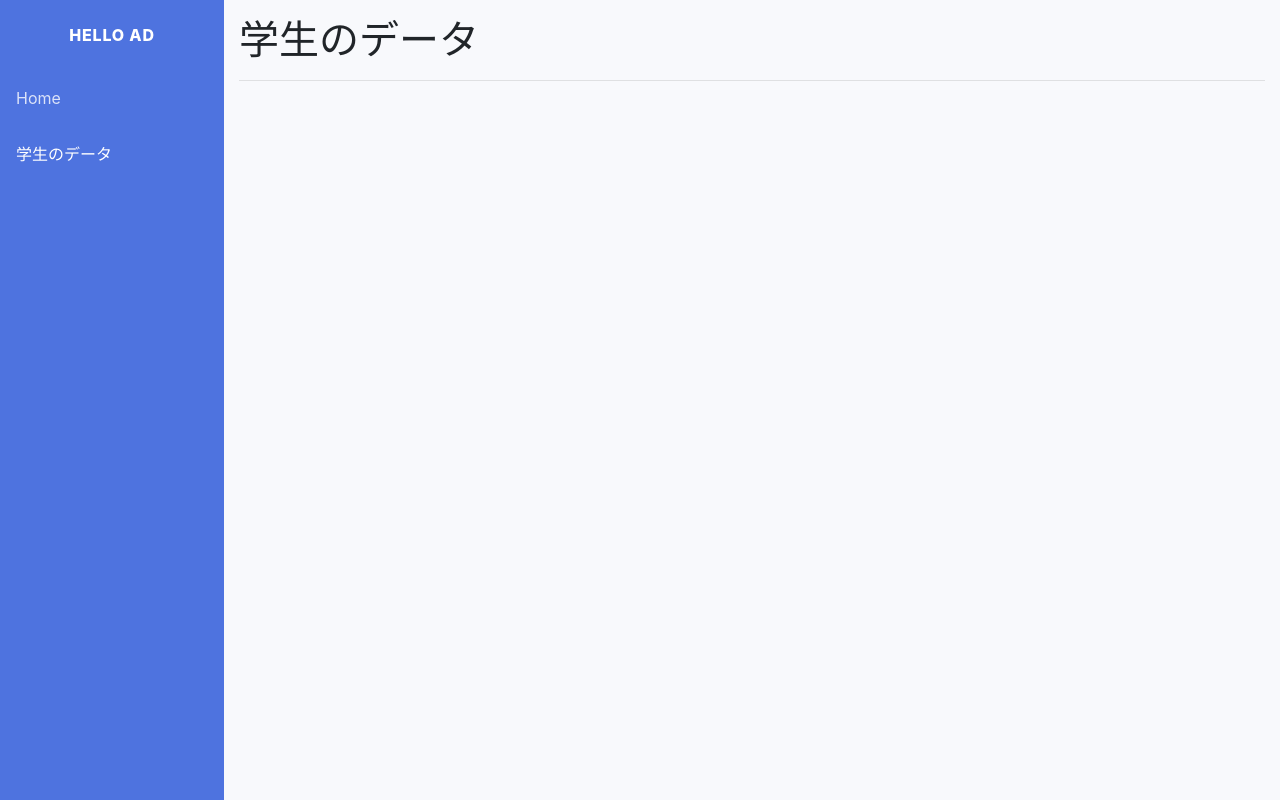
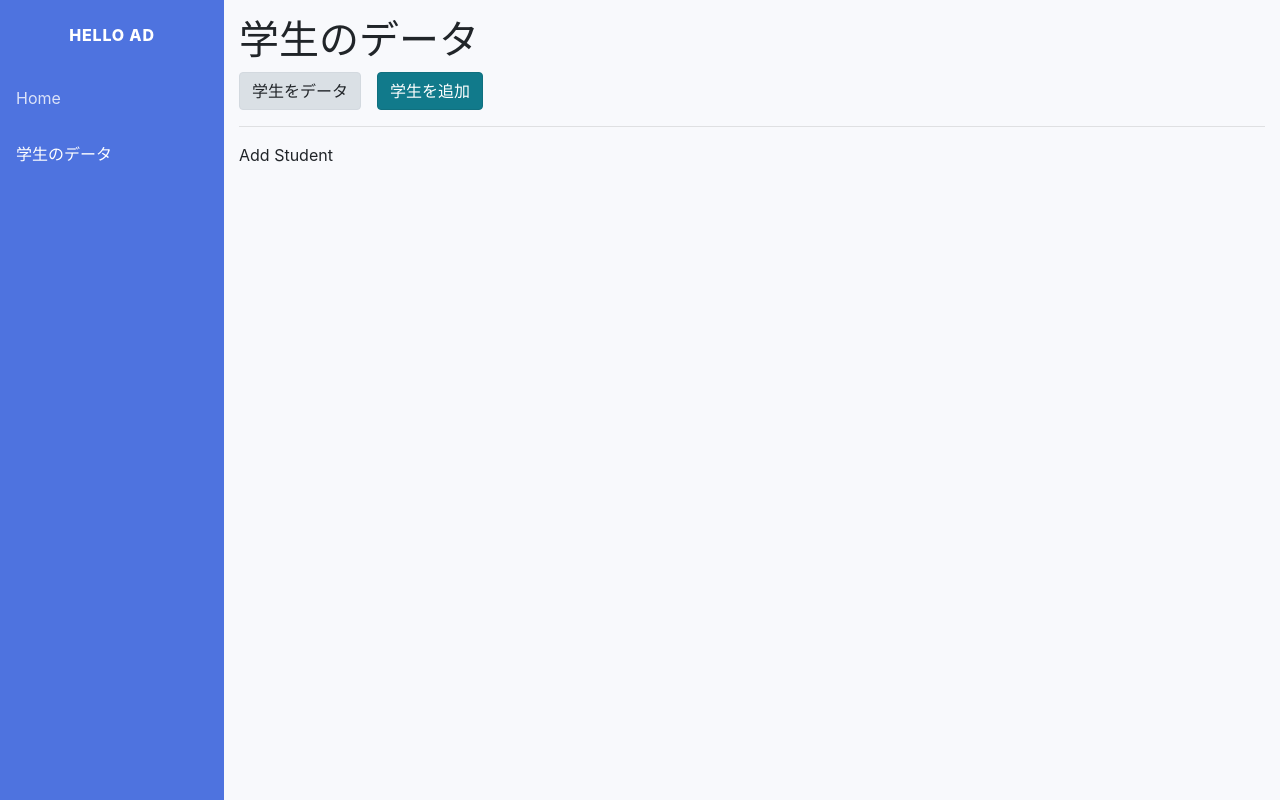
Before and after one commit to nguyennambei/student-management-system, a React (Create React App) app: page /studentdata/addstudent in a window 1280 px wide. Built offline with nearby package versions, Linux system fonts and the light colour scheme.

Commit message:
add studentlist page

```diff
--- a/src/components/attendanceInformation/ClassPage.js
+++ b/src/components/attendanceInformation/ClassPage.js
@@ -8,6 +8,7 @@ export default class ClassPage extends React.Component{
     constructor(props){
         super(props);
         this.state={
+
             dates: this.getNow(),
             listStudents:  []
         };
@@ -33,6 +34,7 @@ export default class ClassPage extends React.Component{
         // );
         this.itemRef.ref(day[0]).child(day[1]).child(day[2]).once('value',(data)=>{
             this.setState({listStudents:data.val()})
+            console.log(data.val())
         })
 
     }
@@ -46,7 +48,7 @@ export default class ClassPage extends React.Component{
 
                 <div className='card mb-3'>
                     <div className='card-header date-field'>
-                        <input type='date' onChange={this.onHandleChange} value={this.state.dates}/>
+                        <input type='date' onChange={this.onHandleChange} value={this.state.dates} max={this.getNow()} />
                     </div>
 
                     <StudentList listStudents = {listStudents}/>
--- /dev/null
+++ b/src/components/attendanceInformation/NullItem.js
@@ -0,0 +1,11 @@
+import React from 'react';
+
+export default class StudentItem extends React.Component{
+    render(){
+        return(
+            <tr>
+                <td colSpan='4'>Null</td>
+            </tr>
+        );
+    }
+}
--- a/src/components/attendanceInformation/StudentList.js
+++ b/src/components/attendanceInformation/StudentList.js
@@ -1,13 +1,18 @@
 import React from 'react';
 import StudentItem from './StudentItem';
+import NullItem from './NullItem';
 
 export default class StudentList extends React.Component{
     render(){
         const {listStudents}=this.props;
-        var elmStudents = listStudents.map((data,index)=>{
+        try{
+            var elmStudents = listStudents.map((data,index)=>{
             return <StudentItem key={index} student={data}/>
         })
-        console.log(listStudents);
+        }catch(e){
+            var elmStudents = <NullItem />
+
+        }
         return(
             <div className='card-body'>
                 <table className='table table-striped'>
--- a/src/components/studentData/AddStudent.js
+++ b/src/components/studentData/AddStudent.js
@@ -0,0 +1,7 @@
+import React from 'react';
+
+export default function AddStudent(){
+    return(
+        <p>Add Student</p>
+    );
+}
--- a/src/components/studentData/StudentData.js
+++ b/src/components/studentData/StudentData.js
@@ -1,15 +1,43 @@
 import React from 'react';
-import {BrowserRouter as Router, Link, Switch} from 'react-router-dom';
+import {BrowserRouter as Router, NavLink, Switch, Route} from 'react-router-dom';
+import AddStudent from './AddStudent';
+import StudentList from './StudentList';
+
+const routes = [
+    {
+      path:'/studentdata',
+      exact:true,
+      main: ()=><StudentList />
+    },
+    {
+      path:'/studentdata/addstudent',
+      main: ()=><AddStudent />
+    },
+  ]
 
 export default class StudentData extends React.Component{
     render(){
         return(
-            <div className='container-fluid'>
-                <h1>学生のデータ</h1>
-                <hr />
+            <Router>
+                <div className='container-fluid'>
+                    <h1>学生のデータ</h1>
+                    <NavLink to='/studentdata' className='btn btn-light' activeClassName='active'>学生をデータ</NavLink>
+                    <NavLink to='/studentdata/addstudent' className='btn btn-info ml-3' activeClassName='active'>学生を追加</NavLink>
 
+                    <hr />
+                    <Switch>
+                        {routes.map((route,index)=>(
+                            <Route
+                                key={index}
+                                exact={route.exact}
+                                path={route.path}
+                                children={<route.main />}
+                            />
+                        ))}
+                    </Switch>
 
-            </div>
+                </div>
+            </Router>
         );
     }
 }
--- a/src/components/studentData/StudentList.js
+++ b/src/components/studentData/StudentList.js
@@ -0,0 +1,7 @@
+import React from 'react';
+
+export default function AddStudent(){
+    return(
+        <p>Student List</p>
+    );
+}
```
